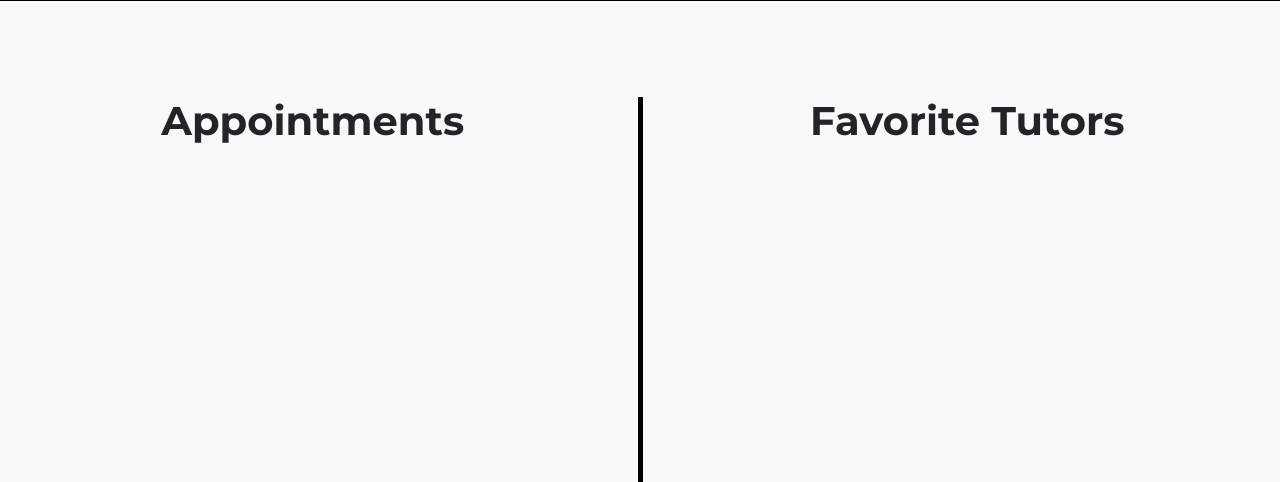
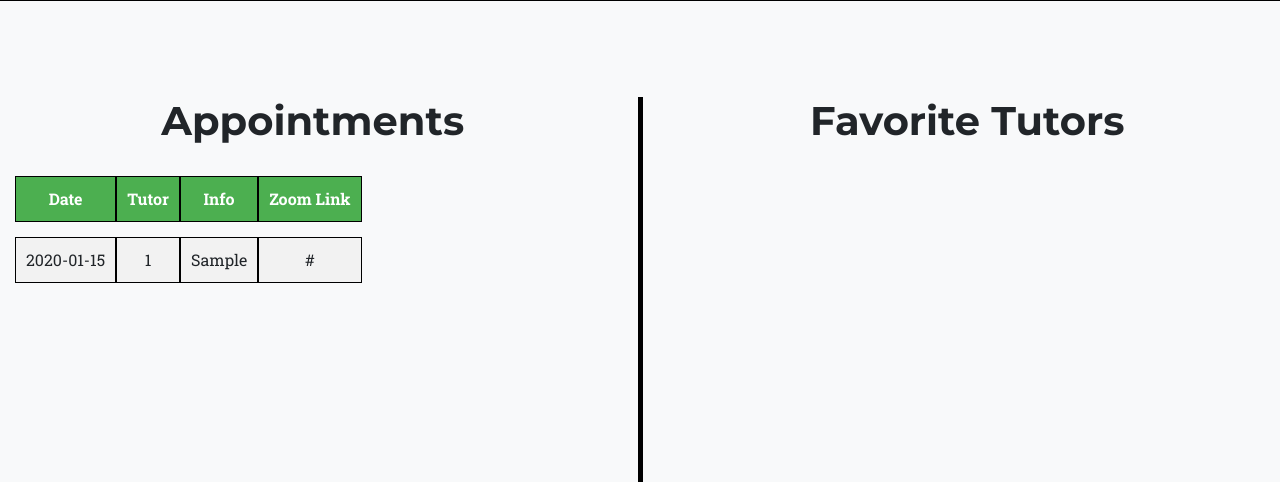
Before and after one commit to dsreagan/TutoringApp, a Flask app: template website/templates/student-home.html in a window 1280 px wide. Shown: the part 744-1226 px from the top of the page. Run offline with Flask 3, Linux system fonts and the light colour scheme; the template is opened without the code that fills it: values that come from a table or form of the project are taken from there, others are empty; tables that the repository leaves empty hold one stand-in row (values such as "Sample post"); grey boxes marked "Sample" are stand-in pictures; some libraries are stand-ins or nearby versions.

Commit message:
added appointment displays

```diff
--- a/website/templates/student-home.html
+++ b/website/templates/student-home.html
@@ -15,6 +15,25 @@
     <link href="https://fonts.googleapis.com/css?family=Roboto+Slab:400,100,300,700" rel="stylesheet" type="text/css" />
     <!-- Core theme CSS (includes Bootstrap)-->
     <link href="../static/css/styles.css" rel="stylesheet" />
+    <style>
+		table {
+			border-collapse: separate;
+			border-spacing: 0 15px;
+            margin-left: 15px;
+		}
+		th, td {
+			padding: 10px;
+			text-align: center;
+			border: 1px solid black;
+		}
+		th {
+			background-color: #4CAF50;
+			color: white;
+		}
+		tr:nth-child(even) {
+			background-color: #f2f2f2;
+		}
+	</style>
 </head>
 <body id="page-top">
     <!-- Navigation-->
@@ -43,8 +62,26 @@
     <!--body-->
     <section class="page-section bg-light" id="appointment">
         <div class="row" style="height:2000px">
-            <div class="col" style="height:auto; overflow:auto; border-right:5px solid black">
+            <div  class="col" style="height:auto; overflow:auto; border-right:5px solid black">
                 <h1 style="text-align:center">Appointments</h1>
+                <table method ='GET'>
+                    <tr>
+                        <th>Date</th>
+                        <th>Tutor</th>
+                        <th>Info</th>
+                        <th>Zoom Link</th>
+                    </tr>
+                    <ul>
+                        {% for appt in appointments %}
+                            <tr>
+                                <td>{{ appt.date }}</td>
+                                <td>{{ appt.tutor_id }}</td>
+                                <td>{{ appt.appointment_info }}</td>
+                                <td>{{ appt.zoom_link }}</td>
+                            </tr>
+                        {% endfor %}
+                    </ul>
+                </table>
             </div>
             <div class="col" style="height:500px; overflow:auto; ">
                 <h1 style="text-align:center">Favorite Tutors</h1>
```
Also changed, not shown: website/auth.py (+22 -2 lines), website/templates/tutor-home.html (+43 -0 lines).
